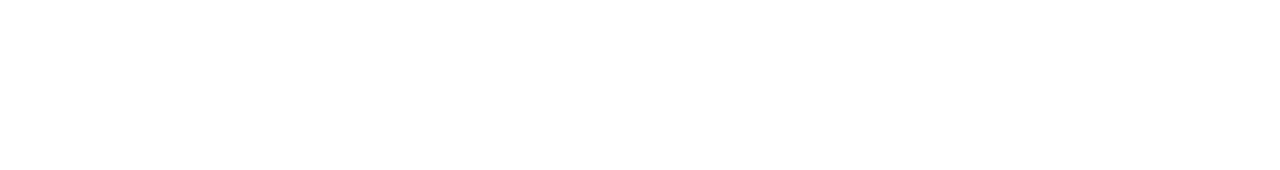
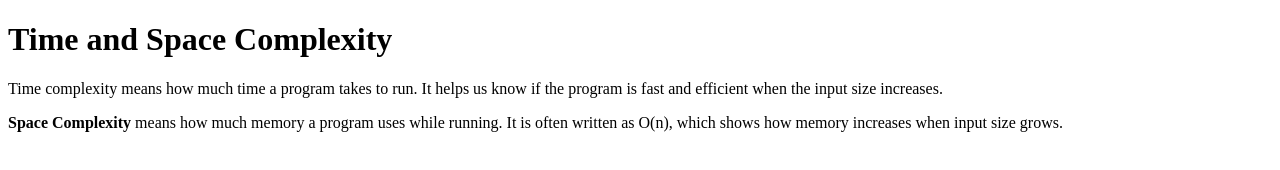
Before and after one commit to acciojob/time-and-space-complexity-yoju2010, a website: page main.html in a window 1280 px wide. Drawn offline with Linux system fonts and the light colour scheme.

Commit message:
created a submission

```diff
--- a/main.html
+++ b/main.html
@@ -10,7 +10,22 @@
 	<!-- the entire body must be written by student -->
     <script type="text/javascript" src="./script.js">
 </script>
+<head>
+    <title>Time and Space Complexity</title>
+</head>
+<body>
 
+    <h1>Time and Space Complexity</h1>
+
+    <p>
+        Time complexity means how much time a program takes to run. It helps us know if the program is fast and efficient when the input size increases.
+    </p>
+
+    <p>
+        <b>Space Complexity</b> means how much memory a program uses while running. It is often written as O(n), which shows how memory increases when input size grows.
+    </p>
+
+</body>
 </body>
 
 </html>
```
